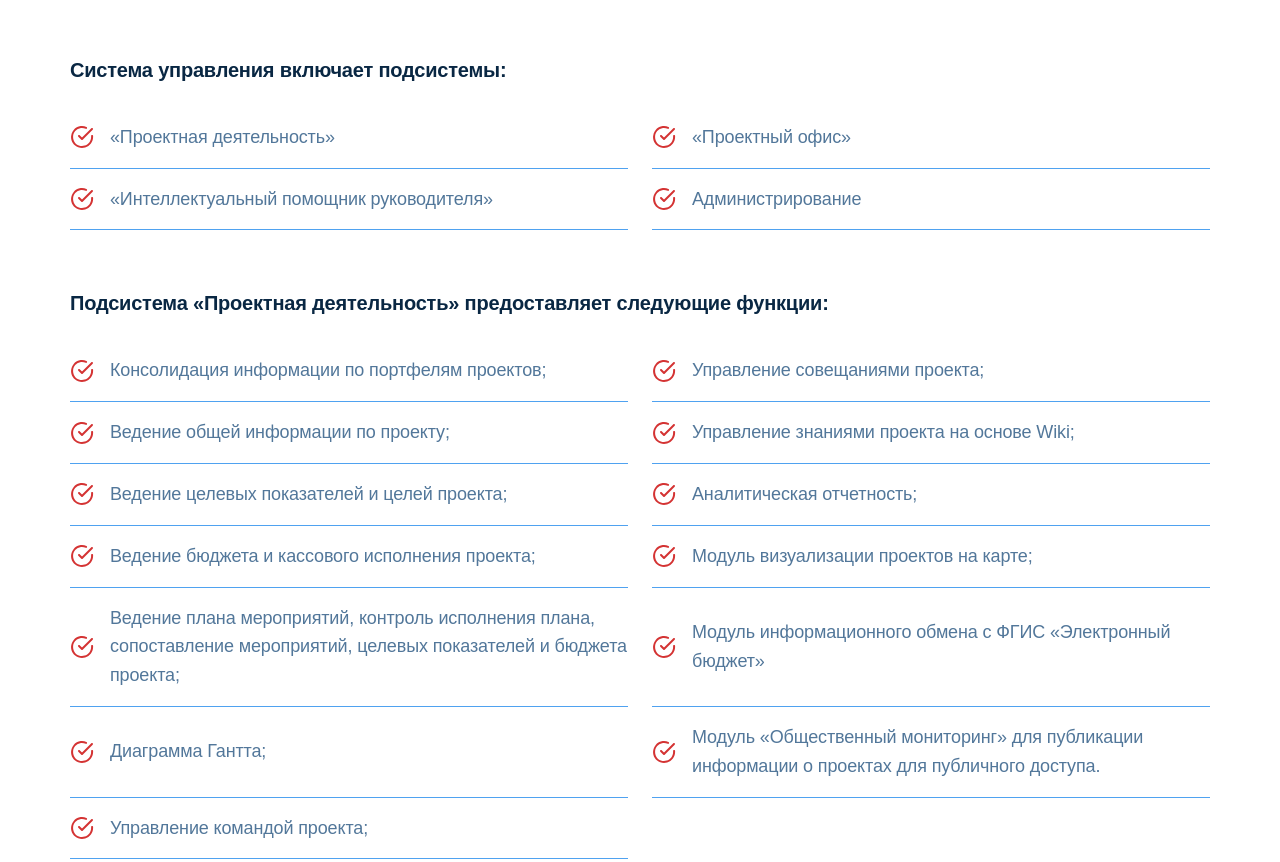
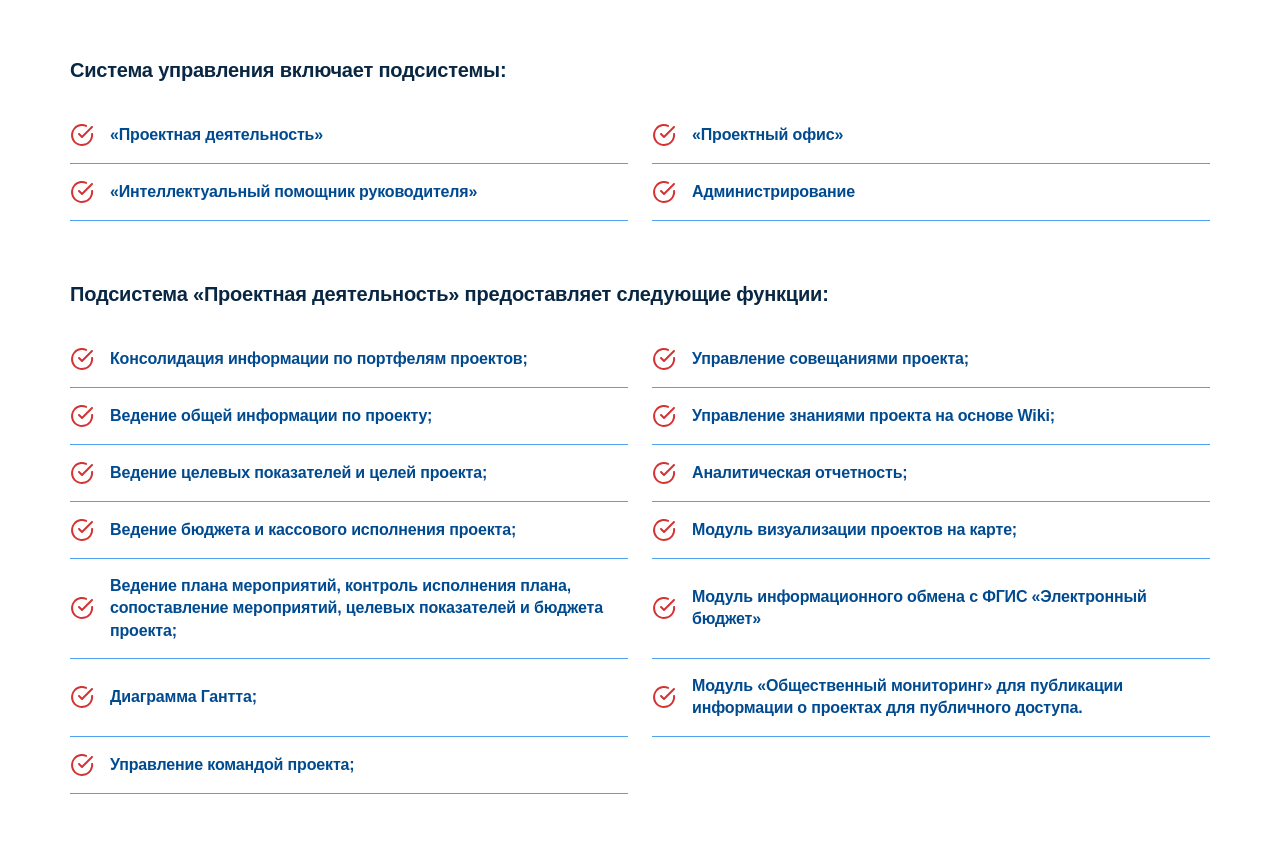
Before and after one commit to InternetFog/SibDigital, a plain HTML site: page project.html in a window 1280 px wide. Shown: the part 2663-3525 px from the top of the page. Drawn offline with Linux system fonts and the light colour scheme; a web font is replaced by a local one.

Commit message:
Debug of priority of styles for list-with-ticks

```diff
--- a/css/pages-n-regions/region-publication-content-project.css
+++ b/css/pages-n-regions/region-publication-content-project.css
@@ -6,6 +6,14 @@
 	font-weight: 400;
 	line-height: 160%; /* 22.4px */
 	letter-spacing: -0.14px;
+}
+
+.content.is-project-content .list-with-ticks-block li {
+	color: var(--color-blue);
+	font-size: var(--font-size-content-small);
+	font-weight: 600;
+	line-height: 140%; /* 22.4px */
+	letter-spacing: -0.16px;
 }
 
 /* Colors */
```
